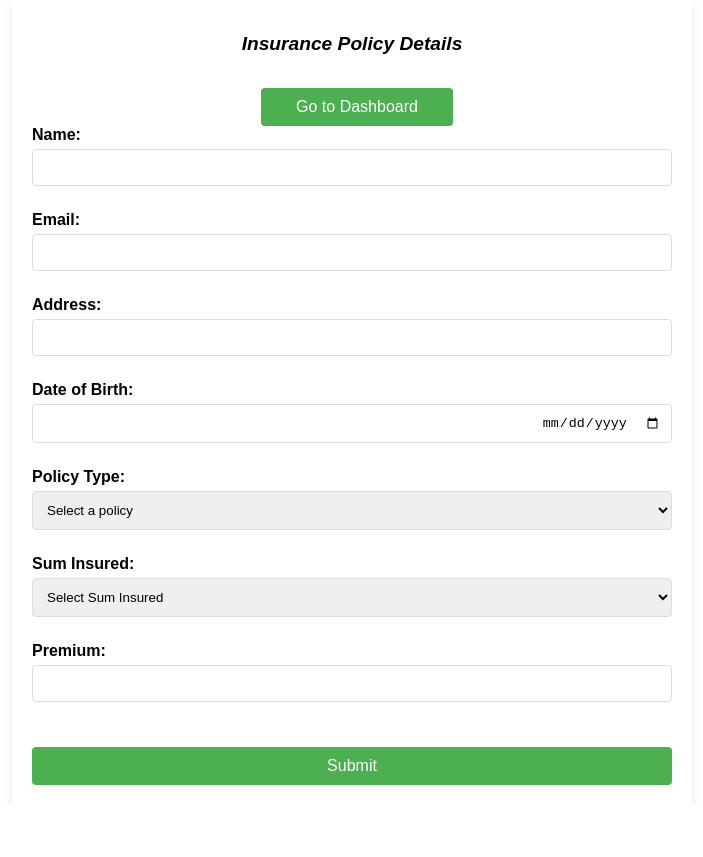
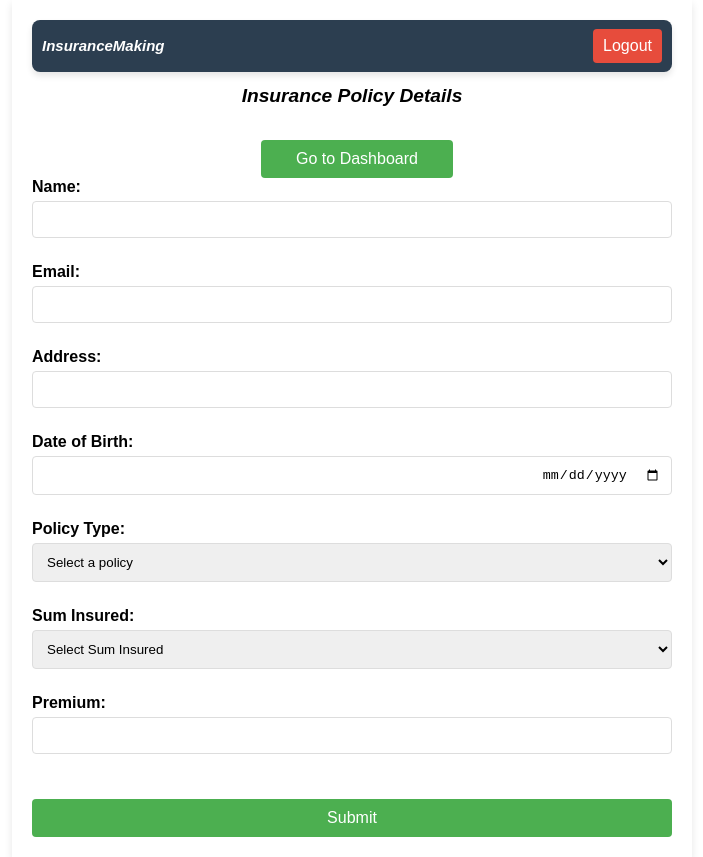
Before and after one commit to testerintelligent/expAppsurance, a React (Create React App) app in the folder Client/: page /insurance in a window 1280 px wide. Shown: the whole page, without its empty margins (288-991 px from the left). Before the commit the page ends 805 px from the top, so only its background shows below. Built offline with nearby package versions, Linux system fonts and the light colour scheme.

Commit message:
Add logout button and navbar component

```diff
--- a/Client/src/App.js
+++ b/Client/src/App.js
@@ -7,6 +7,7 @@ import HomePage from './component/HomePage';
 import InsurancePage from './component/InsurancePage';
 import ForgotPasswordPage from './component/ForgotPassword';
 import Dashboard from './component/Dashboard';
+import Navbar from './component/NavBar';
 
 
 function App() {
--- a/Client/src/component/Dashboard.jsx
+++ b/Client/src/component/Dashboard.jsx
@@ -1,6 +1,7 @@
 import React, { useEffect, useState } from 'react';
 import axios from 'axios';
 import "../style/Dashboard.css"
+import Navbar from './NavBar';
 
 const Dashboard = () => {
   const [insuranceData, setInsuranceData] = useState([]);
@@ -33,6 +34,7 @@ const Dashboard = () => {
 
   return (
     <div>
+      <Navbar/>
       <h1>Welcome to the Dashboard</h1>
       {insuranceData.length > 0 ? (
         <table>
--- a/Client/src/component/ForgotPassword.jsx
+++ b/Client/src/component/ForgotPassword.jsx
@@ -2,6 +2,7 @@ import React, { useState } from 'react';
 import axios from 'axios';
 import "../style/ForgotPassword.css";
 import { useNavigate } from 'react-router-dom';
+import Navbar from './NavBar';
 
 const ForgotPasswordPage = () => {
   const [email, setEmail] = useState('');
@@ -31,6 +32,7 @@ const ForgotPasswordPage = () => {
 
   return (
     <div className="forgot-password-page">
+      <Navbar/>
       <h1>Forgot Password</h1>
       <form onSubmit={handleSubmit}>
         <div className="form-group">
--- a/Client/src/component/HomePage.jsx
+++ b/Client/src/component/HomePage.jsx
@@ -2,6 +2,7 @@ import React, { useEffect ,useState} from "react";
 import Cards from "./Cards";
 import axios from "axios";
 import "../style/HomePage.css"
+import Navbar from './NavBar';
 const HomePage=()=>{
     const [message, setMessage] = useState('');
     const [users, setUsers] = useState([]);
@@ -21,19 +22,20 @@ const HomePage=()=>{
       useEffect(()=>{
         console.log("the data"+users)
       },[users])
-      const handleDelete = (id) => {
-        axios.delete(`http://192.168.99.141:5000/${id}`)
-          .then(response => {
-            console.log('User deleted:', response.data);
-            setUsers(users.filter(user => user._id !== id));
-          })
-          .catch(error => {
-            console.error('Error deleting user:', error);
-          });
-      };
+      // const handleDelete = (id) => {
+      //   axios.delete(`http://192.168.99.141:5000/${id}`)
+      //     .then(response => {
+      //       console.log('User deleted:', response.data);
+      //       setUsers(users.filter(user => user._id !== id));
+      //     })
+      //     .catch(error => {
+      //       console.error('Error deleting user:', error);
+      //     });
+      // };
 
     return(
         <div className="Homepage-container">
+          <Navbar/>
             <h3>Welcome to Home Page</h3>
             {/* <table>
               <tr className="tableHead">
--- a/Client/src/component/InsurancePage.jsx
+++ b/Client/src/component/InsurancePage.jsx
@@ -2,6 +2,7 @@ import React, { useState } from 'react';
 import axios from 'axios';
 import { useNavigate } from 'react-router-dom';
 import '../style/InsurancePage.css';
+import Navbar from './NavBar';
 
 const InsurancePage = () => {
   const [Message, setMessage] = useState('');
@@ -104,6 +105,7 @@ const InsurancePage = () => {
 
   return (
     <div className="insurance-page">
+      <Navbar/>
       <h1>Insurance Policy Details</h1>
       <button className='insuranceDashboardButton' type="submit" onClick={handleDashboardButton}>Go to Dashboard</button>
       <form className="insurance-form" onSubmit={handleInsurance}>
--- /dev/null
+++ b/Client/src/component/NavBar.jsx
@@ -0,0 +1,20 @@
+import React from 'react';
+import { useNavigate } from 'react-router-dom';
+import "../style/Navbar.css";
+
+const Navbar = () => {
+  const navigate = useNavigate();
+
+  const handleLogout = () => {
+    navigate('/');
+  };
+
+  return (
+    <nav className="navbar">
+      <h1 className="navbar-title">InsuranceMaking</h1>
+      <button className="logout-button" onClick={handleLogout}>Logout</button>
+    </nav>
+  );
+};
+
+export default Navbar;
--- a/Client/src/component/RegistrationPage.jsx
+++ b/Client/src/component/RegistrationPage.jsx
@@ -2,8 +2,10 @@ import React, { useState,useEffect } from 'react';
 import { useNavigate } from "react-router-dom";
 import axios from 'axios';
 import '../style/RegistrationPage.css';
+import Navbar from './NavBar';
 
 const RegistrationPage = () => {
+
   const navigate = useNavigate();
   const [message, setMessage] = useState('');
   const [formData, setFormData] = useState({
@@ -60,8 +62,9 @@ const RegistrationPage = () => {
 
   return (
     <div className="registrationPage">
+
       <div className='registration_container'>
-
+      <Navbar/>
         <h3 className='registerTitle'>Create an Account</h3>
         {submitted?(
           <div className="success-message">Registration successful!
--- /dev/null
+++ b/Client/src/style/Navbar.css
@@ -0,0 +1,31 @@
+/* Navbar.css */
+
+.navbar {
+    display: flex;
+    justify-content: space-between;
+    align-items: center;
+    padding: 5px 10px;
+    background-color: #2c3e50; /* Dark blue color */
+    color: white;
+    box-shadow: 0 4px 6px rgba(0, 0, 0, 0.1);
+    border-radius: 8px;
+  }
+
+  .navbar-title {
+    font-size: 15px;
+    font-weight: bold;
+  }
+
+  .logout-button {
+    padding: 8px 10px;
+    background-color: #e74c3c; /* Red color */
+    color: white;
+    border: none;
+    border-radius: 4px;
+    cursor: pointer;
+    font-size: 16px;
+  }
+
+  .logout-button:hover {
+    background-color: #c0392b; /* Darker red on hover */
+  }
```
